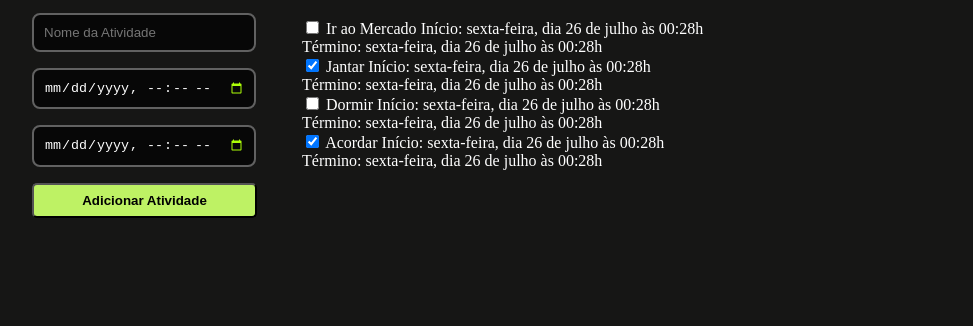
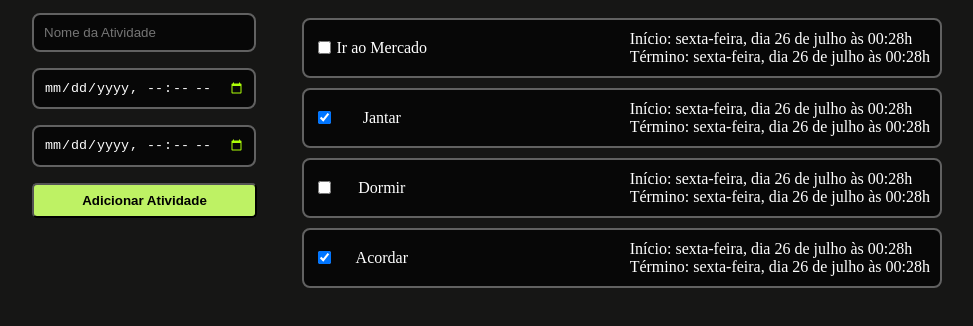
Before and after one commit to MansourHM/Lista-Tarefas-2.0, a plain HTML site: page index.html in a window 1280 px wide. Shown: the part 92-418 px from the top of the page, without its empty margins (168-1141 px from the left). Drawn offline with nearby package versions, Linux system fonts and the light colour scheme.

Commit message:
Update CSS

```diff
--- a/index.html
+++ b/index.html
@@ -65,8 +65,29 @@
                 margin-top: -20px;
                 margin-left: 20px;
                 width: 640px;
+            }
 
+            section {
+                display: flex;
+                justify-content: center;
+                flex-direction: column;
+                gap: 20px;
+            }
 
+            section .atividade {
+                border: 2px, solid, rgb(97, 97, 97);
+                padding: 10px;
+                background-color: rgb(7, 7, 7);
+                color: white;
+                margin-bottom: -10px;
+                display: flex;
+                justify-content: space-between;
+                align-items: center;
+                border-radius: 8px;
+            }
+
+            section span {
+                margin-left: -200px;
             }
 
         </style>
```
